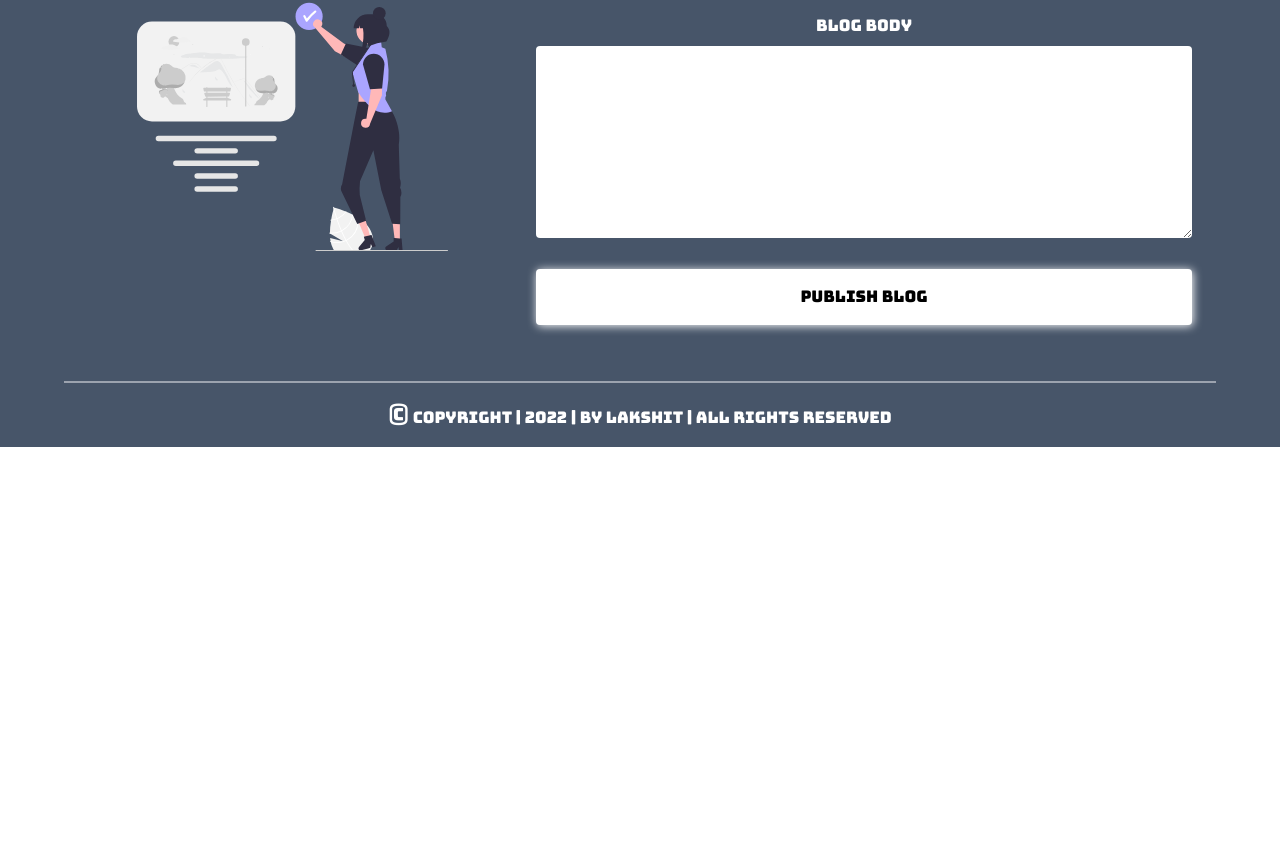
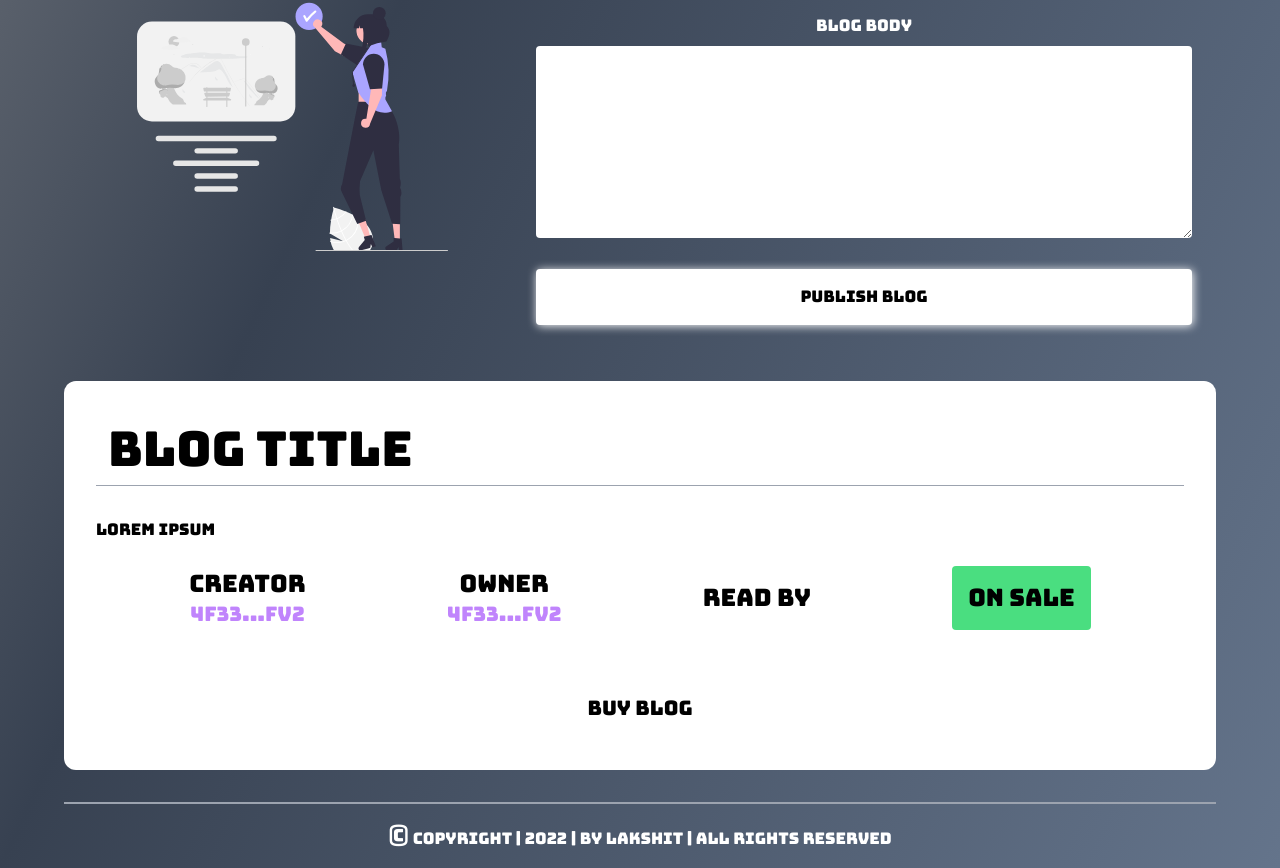
Before and after one commit to Lakshit-Chiranjiv/D-Blog-Dapp, a React (Vite) app in the folder client/: page / in a window 1280 px wide. Shown: the part 1901-2769 px from the top of the page. Before the commit the page ends 2348 px from the top, so only its background shows below. Built offline with nearby package versions, Linux system fonts and the light colour scheme.

Commit message:
used blog details component

```diff
--- a/client/src/App.jsx
+++ b/client/src/App.jsx
@@ -1,6 +1,7 @@
 
 import './App.css'
 import About from './components/About'
+import BlogDetailPage from './components/BlogDetailPage'
 import BlogList from './components/BlogList'
 import Button from './components/Button'
 import CreatePage from './components/CreatePage'
@@ -11,12 +12,13 @@ import Nav from './components/Nav'
 function App() {
 
   return (
-    <div className="App bg-slate-600 mb-0">
+    <div className="App bg-gradient-to-tl from-slate-500 via-gray-700 to-neutral-400 mb-0">
       <Nav/>
       <Hero/>
       <BlogList/>
       <About/>
       <CreatePage/>
+      <BlogDetailPage title='Blog Title' body='lorem ipsum' creator='4f33...fv2' owner='4f33...fv2' onSale={true}/>
       <Footer/>
     </div>
   )
```
